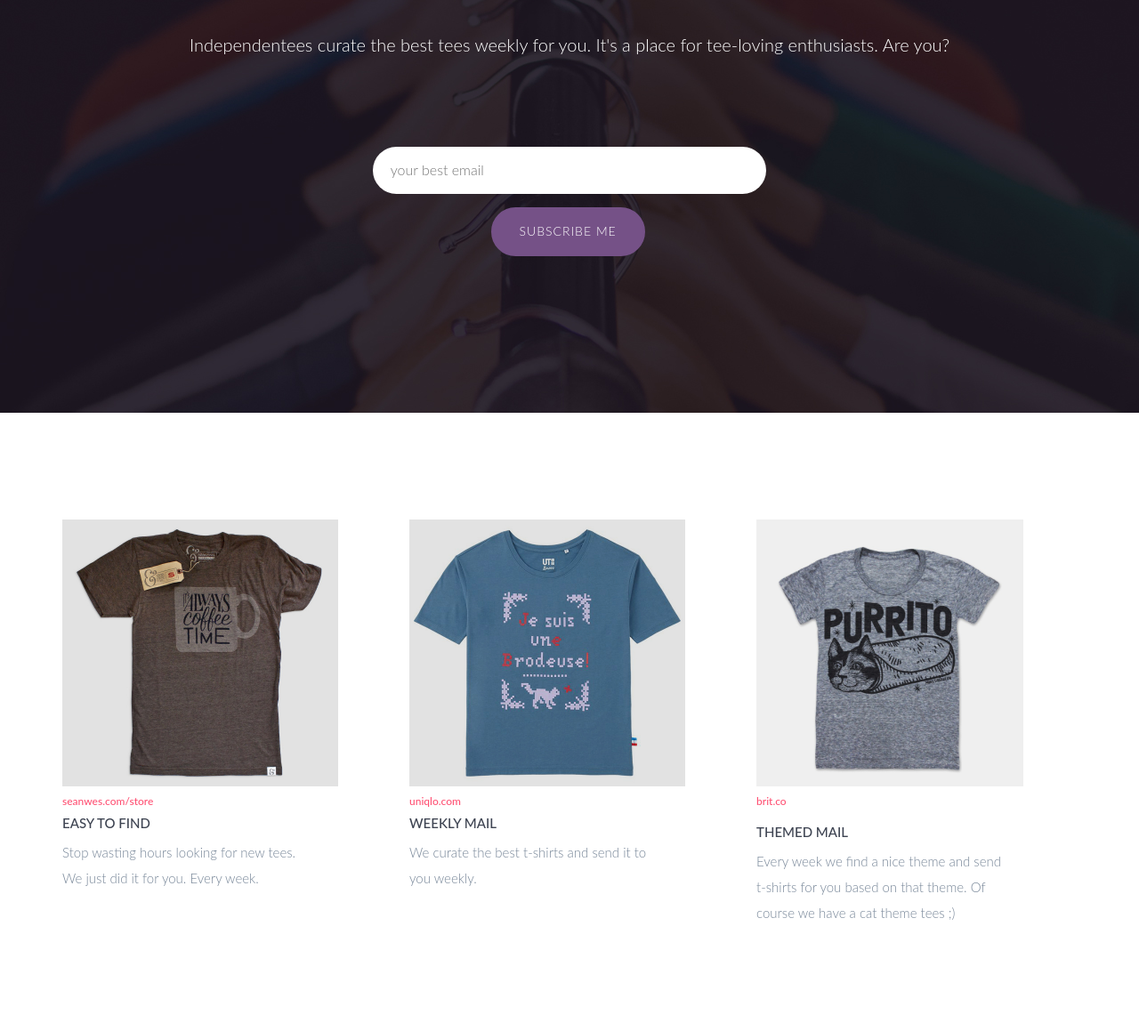
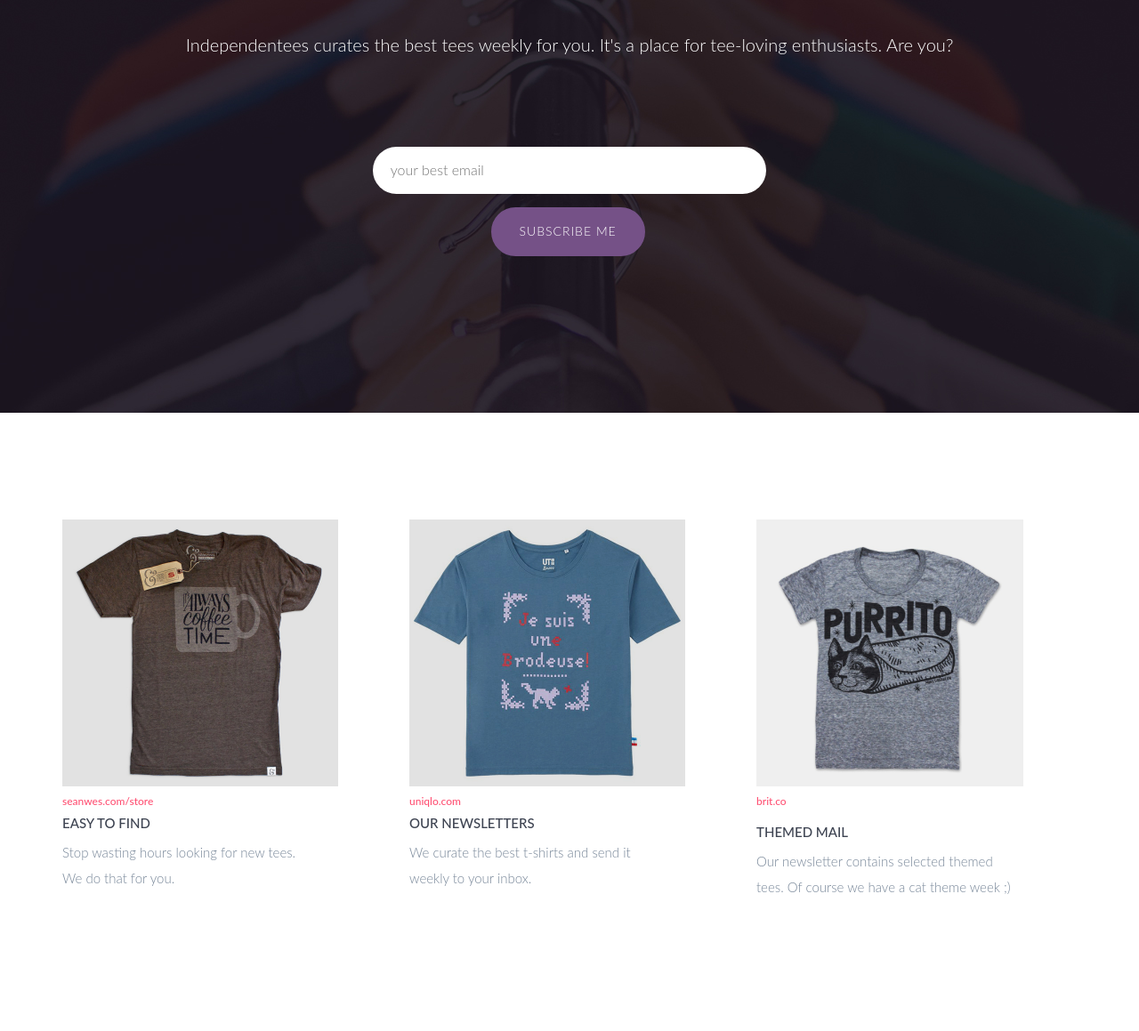
Before and after one commit to independentees/independentees.github.io, a plain HTML site: page index.html in a window 1280 px wide. Shown: the part 286-1445 px from the top of the page at 89% size. Drawn offline with nearby package versions, Linux system fonts and the light colour scheme; a script that the page names is missing.

Commit message:
atualização de textos

```diff
--- a/index.html
+++ b/index.html
@@ -89,7 +89,7 @@
                         <h1>Only the best tees, right in your inbox.</h1>
 
 
-                        <p class="intro">Independentees curate the best tees weekly for you. It's a place for tee-loving enthusiasts. Are you?</p>
+                        <p class="intro">Independentees curates the best tees weekly for you. It's a place for tee-loving enthusiasts. Are you?</p>
 <!--                        <a href="#subs" class="btn btn-fill btn-large btn-margin-right">SUBSCRIBE ME <i class="fa fa-heart" style="padding-left: 10px;"> </i></a>-->
 
 
@@ -131,7 +131,7 @@
                         <a href="https://seanwes.com/product/its-always-coffee-time/" target="_blank"><img src="img/1.jpg" style="height: 300px;"/></a>
                         <h6><a href="https://seanwes.com/store/">seanwes.com/store</a></h6>
                         <h5>Easy to find</h5>
-                        <p>Stop wasting hours looking for new tees. We just did it for you. Every week. </p>
+                        <p>Stop wasting hours looking for new tees. We do that for you.</p>
                     </div>
                 </div>
                 <div class="col-md-4 intro-feature">
@@ -140,8 +140,8 @@
                         <a href="http://www.uniqlo.com/us/product/women-maison-sajou-short-sleeve-graphic-t-shirt-158866.html#63~/women/graphic-tees/textile-inspired/maison-sajou/~" target="_blank"><img src="img/3.jpg" style="height: 300px;"/></a>
                         <h6><a href="http://www.uniqlo.com/us/product/women-maison-sajou-short-sleeve-graphic-t-shirt-158866.html#63~/women/graphic-tees/textile-inspired/maison-sajou/~">uniqlo.com</a></h6>
 
-                        <h5>Weekly Mail</h5>
-                        <p>We curate the best t-shirts and send it to you weekly.</p>
+                        <h5>Our newsletters</h5>
+                        <p>We curate the best t-shirts and send it weekly to your inbox.</p>
                     </div>
                 </div>
 
@@ -152,7 +152,7 @@
                         <h6><a href="https://www.brit.co/shop/catalog/purrito-t-shirt_29903/">brit.co</a></h6>
                     <div class="intro-content last">
                         <h5>Themed Mail</h5>
-                        <p>Every week we find a nice theme and send t-shirts for you based on that theme. Of course we have a cat theme tees ;)</p>
+                        <p>Our newsletter contains selected themed tees. Of course we have a cat theme week ;)</p>
                     </div>
                 </div>
             </div>
```
